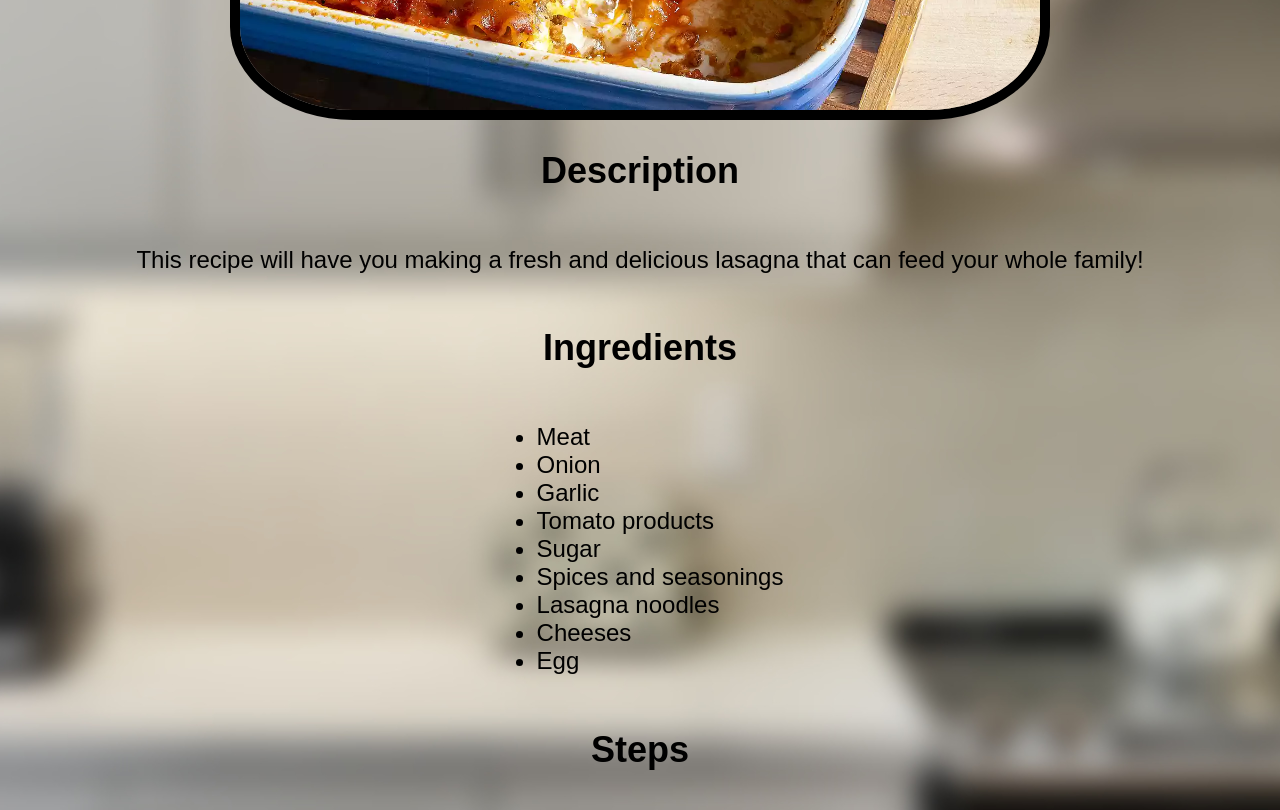
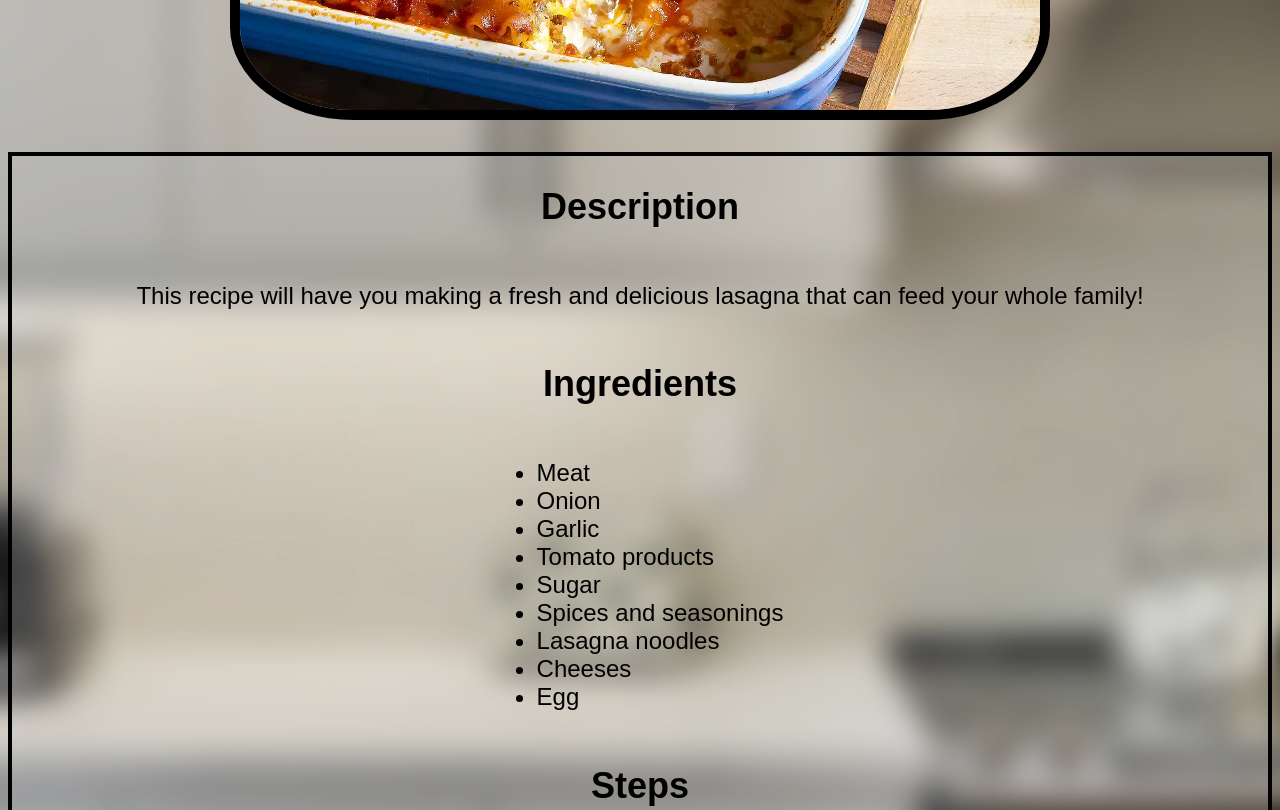
Before and after one commit to CourierLFF/odin-recipes, a plain HTML site: page recipes/lasagna.html in a window 1280 px wide. Shown: the part 660-1470 px from the top of the page. Drawn offline with Linux system fonts and the light colour scheme; a web font is replaced by a local one.

Commit message:
Add background to recipe details

```diff
--- a/recipes/recipesstyles.css
+++ b/recipes/recipesstyles.css
@@ -19,10 +19,13 @@ h1 {
 
 
 .bottom_block {
+    margin-top: 32px;
     display: flex;
     flex-direction: column;
     justify-content: center;
     align-items: center;
+    background-color: rgba( 192, 192, 192, 25%);
+    border: 4px black solid;
 }
 
 h2 {
```
